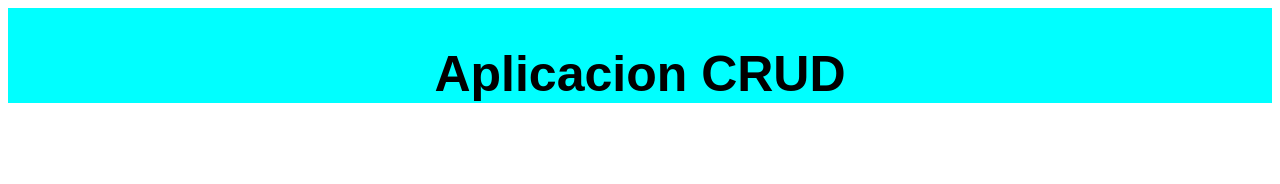
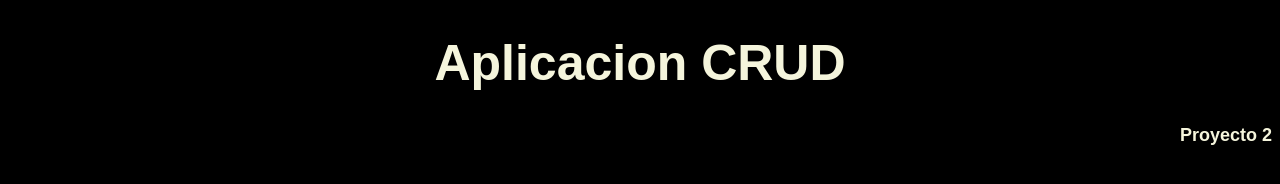
Before and after one commit to Crisrty/AppCRUD, a plain HTML site: page index.html in a window 1280 px wide. Drawn offline with Linux system fonts and the light colour scheme; a web font is replaced by a local one.

Commit message:
cambios encabezado

```diff
--- a/index.html
+++ b/index.html
@@ -7,9 +7,16 @@
     <title>Aplicacion CRUD</title>
     <link rel="stylesheet" href="styles.css">
 </head>
+
 <body>
     <header class="encabezado">
-        <h1 class="titulo">Aplicacion CRUD</h1>
+        <div class="enc1">
+            <h1 class="titulo">Aplicacion CRUD</h1>
+        </div>
+        <div class="enc2">
+            <h3 class="fraseproyect">Proyecto 2 </h3>
+        </div>
+
     </header>
 </body>
 </html>
--- a/styles.css
+++ b/styles.css
@@ -1,9 +1,22 @@
 
 @import url('https://fonts.googleapis.com/css2?family=Truculenta:opsz,wght@12..72,200&display=swap');
+
+body{
+    background-color: black;
+}
+
 .encabezado{
-    background-color: aqua;
-    padding-top: 3px;
+    background-color: black;
     font-family: 'Truculenta', sans-serif;
     font-size: 25px;
     text-align: center;
+    color: beige;
 }
+
+.fraseproyect{
+
+    background-color: black;
+    font-family: 'Truculenta', sans-serif;
+    font-size: 18px;
+    text-align: right;
+}
```
